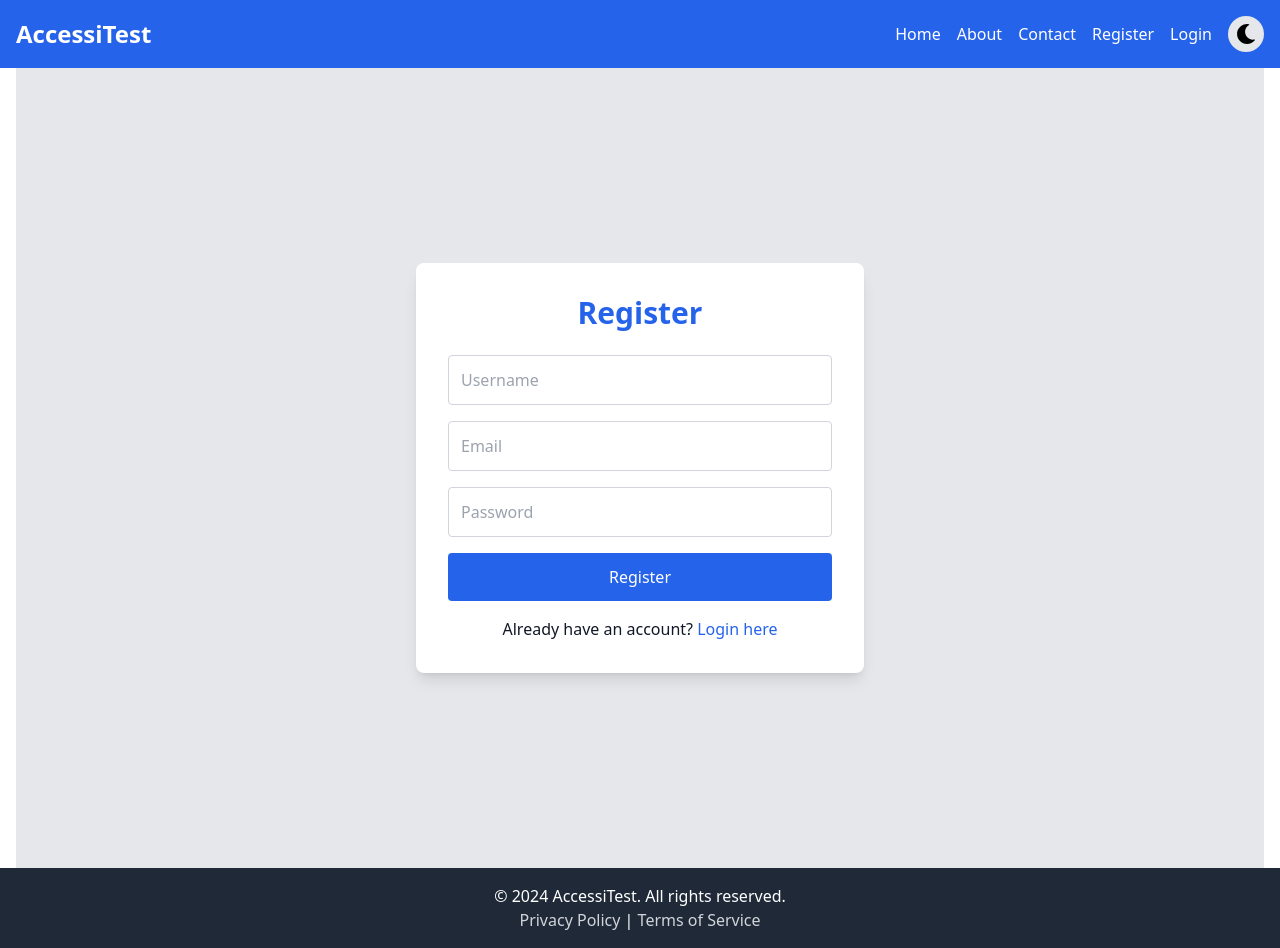
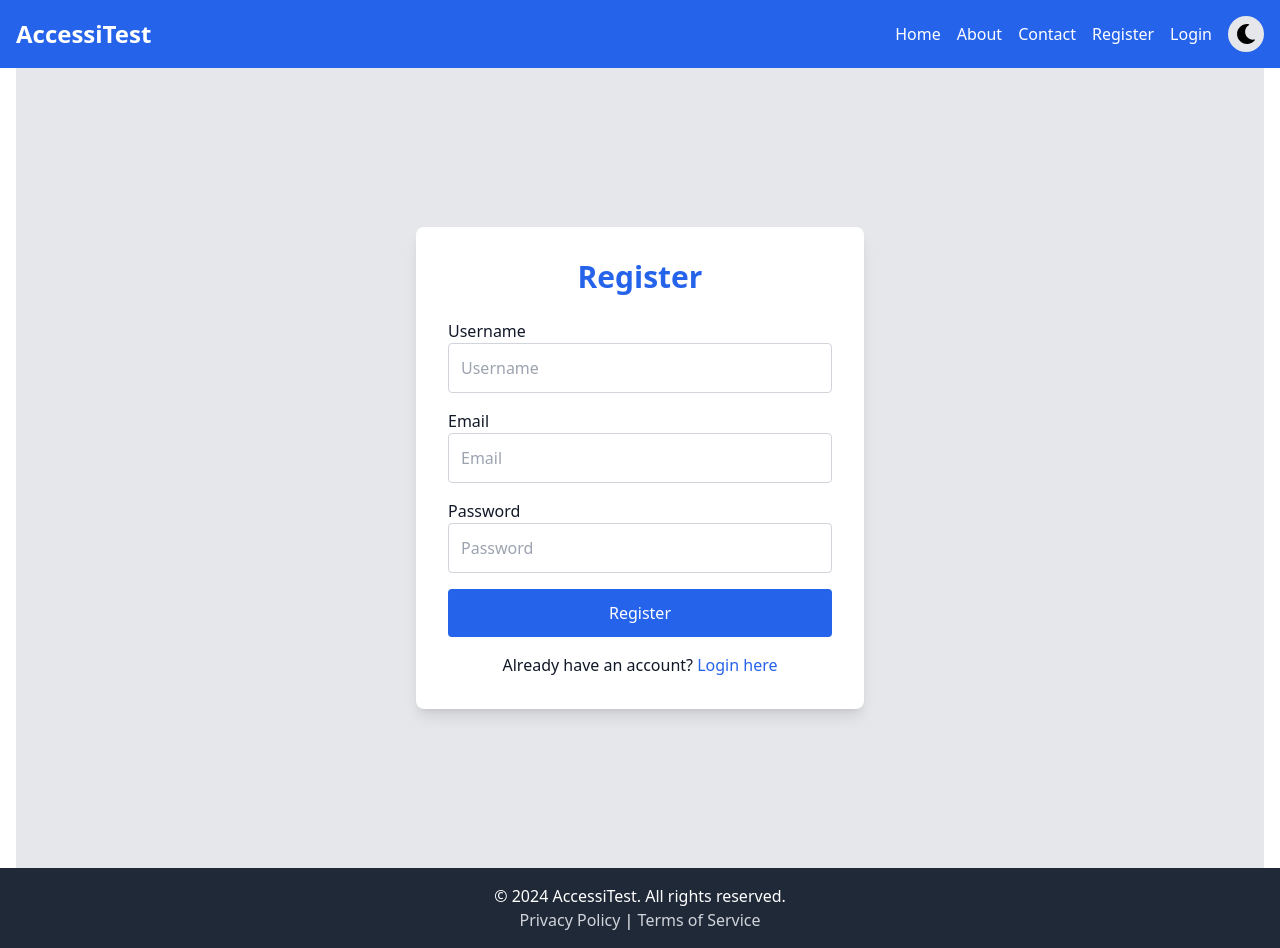
Before and after one commit to arun664/accessitest, a Next.js app: page /register in a window 1280 px wide. Built offline with nearby package versions, Linux system fonts and the light colour scheme.

Commit message:
add missing labels for input fields in registration and login form

```diff
--- a/components/LoginForm.js
+++ b/components/LoginForm.js
@@ -46,6 +46,7 @@ const LoginForm = ({ handleLoginSuccess }) => {
 
   return (
     <div>
+      <label htmlFor="email">Email</label>
       <input
         type="email"
         placeholder="Email"
@@ -53,6 +54,7 @@ const LoginForm = ({ handleLoginSuccess }) => {
         onChange={(e) => setEmail(e.target.value)}
         className="border border-gray-300 p-3 rounded w-full mb-4 focus:outline-none focus:ring-2 focus:ring-blue-500 transition duration-200 text-black dark:bg-gray-900 dark:text-white"
       />
+      <label htmlFor="password">Password</label>
       <input
         type="password"
         placeholder="Password"
--- a/components/RegistrationForm.js
+++ b/components/RegistrationForm.js
@@ -47,6 +47,7 @@ const RegistrationForm = () => {
 
   return (
     <div>
+      <label htmlFor="username">Username</label>
       <input
         type="text"
         placeholder="Username"
@@ -54,6 +55,7 @@ const RegistrationForm = () => {
         onChange={(e) => setUserName(e.target.value)}
         className="border border-gray-300 p-3 rounded w-full mb-4 focus:outline-none focus:ring-2 focus:ring-blue-500 transition duration-200 text-black dark:bg-gray-900 dark:text-white"
       />
+      <label htmlFor="email">Email</label>
       <input
         type="email"
         placeholder="Email"
@@ -61,6 +63,7 @@ const RegistrationForm = () => {
         onChange={(e) => setEmail(e.target.value)}
         className="border border-gray-300 p-3 rounded w-full mb-4 focus:outline-none focus:ring-2 focus:ring-blue-500 transition duration-200 text-black dark:bg-gray-900 dark:text-white"
       />
+      <label htmlFor="password">Password</label>
       <input
         type="password"
         placeholder="Password"
```
